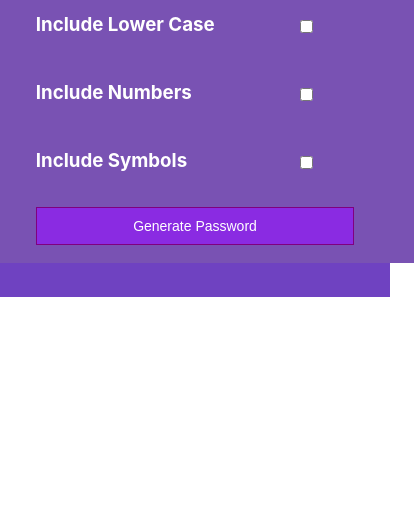
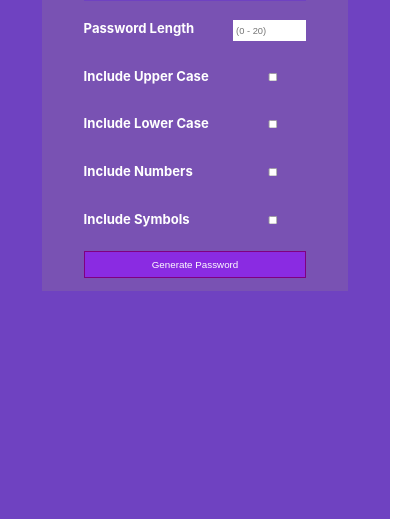
Before and after one commit to humayun-1/password-generator, a plain HTML site: page index.html in a window 390 px wide. Shown: the part 325-844 px from the top of the page, 414 px wide, since content can reach past the window. Drawn offline with Linux system fonts and the light colour scheme.

Commit message:
Update style.css

```diff
--- a/style.css
+++ b/style.css
@@ -5,12 +5,12 @@ body{
 }
 .wrapper{
     background-color: #6f42c1;
-    height:max-content;
+    min-height:100vh;
     display: flex;
     justify-content: center;
     flex-direction: column;
     align-items: center;
-    padding:34px 0px;
+    /* padding:34px 0px; */
 }
 
 .main{
@@ -19,6 +19,12 @@ body{
     width: max-content;
     background-color: #7952b3;
     height: 85%;
+}
+
+@media screen and (max-width:1026px) {
+    .main{
+        zoom:0.7;
+    }
 }
 
 .btn
```
